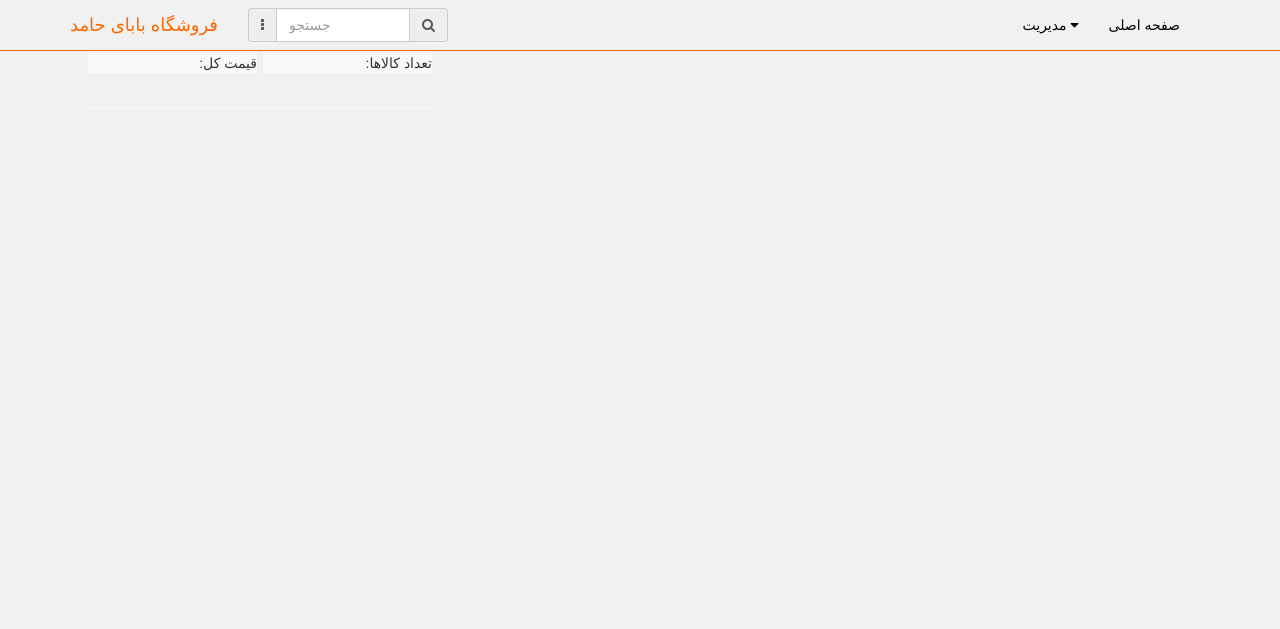
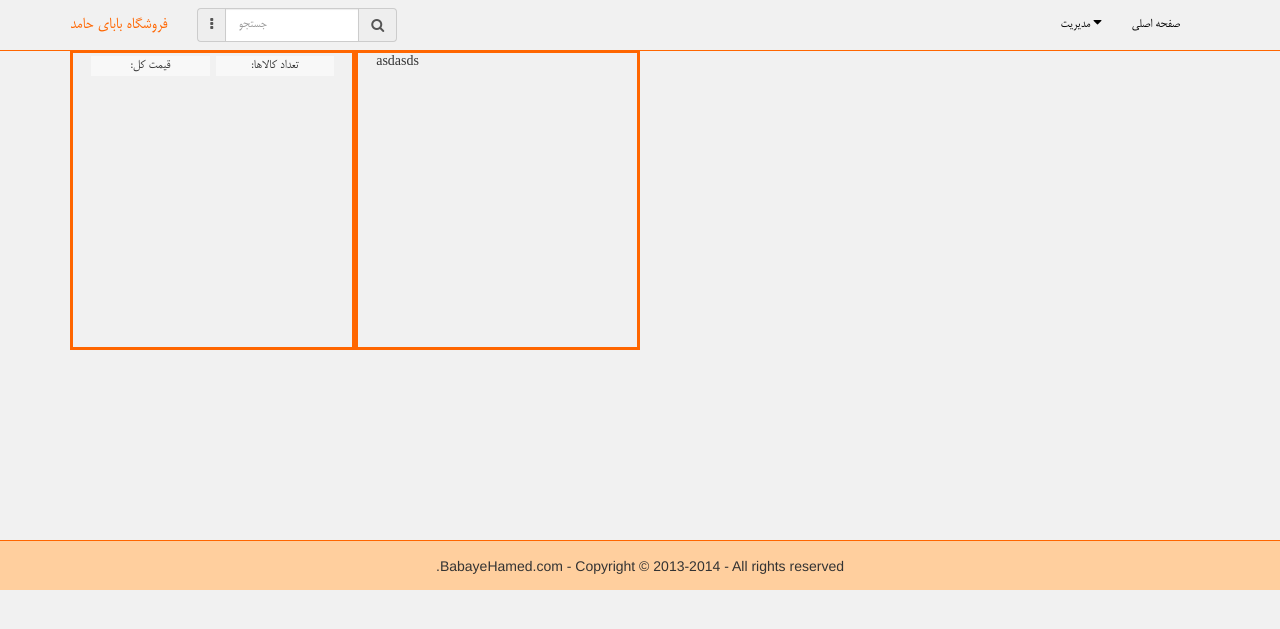
Before and after one commit to mahdikhosravi/hfs, a Django app: page /search/ in a window 1280 px wide. Shown: the top 629 px of the page. Run offline with Django 3.2, Linux system fonts and the light colour scheme; data that the repository does not hold is empty; some libraries are stand-ins or nearby versions.

Commit message:
main page designed started

```diff
--- /dev/null
+++ b/pages/static/css/cart.css
@@ -0,0 +1,23 @@
+#sabadContainer{
+    height: 40%;
+    font-family: "WMitra", serif;
+    border-color: #ff6600 !important;
+    border: solid;
+}
+
+#sabad {
+    background-color: #f1f1f1;
+    height: 80%;
+    overflow-y: scroll;
+}
+
+#inf{
+    text-align: center;
+    height: 20%;
+}
+
+#inf * {
+    display: inline-block;
+    width: 50%;
+    float: right;
+}
--- a/pages/static/css/mainPage.css
+++ b/pages/static/css/mainPage.css
@@ -21,6 +21,19 @@
     border-color: #FF6600;
     outline-color: #FF6600;
     background-color: #f1f1f1;
+    font-family: "WMitra",serif;
+}
+
+#recommended{
+    font-family: "WMitra", serif;
+}
+
+#popular{
+    font-family: "wmitra", serif;
+}
+
+.title{
+    font-family: "WMitra", serif;
 }
 
 header a{
@@ -81,3 +94,14 @@ input:focus{
 #search-form{
     width: 100% !important;
 }
+
+#mainPageFooter{
+    border-top: solid 1px !important;
+    border-color: #ff6600 !important;
+    background-color: #FFCF9E;
+    margin-top: 70px;
+    text-align: center;
+    direction: rtl;
+    height: 50px;
+    padding-top: 15px;
+}
--- /dev/null
+++ b/pages/static/css/newproduct.css
@@ -0,0 +1,6 @@
+#newProduct{
+    height: 100%;
+    font-family: "WMitra", serif;
+    border: solid;
+    border-color: #ff6600 !important;
+}
--- a/pages/static/css/productsPage.css
+++ b/pages/static/css/productsPage.css
@@ -35,27 +35,6 @@
 	text-align: center;
 }
 
-#sabad {
-	border-style: solid;
-	border-color: #f1f1f1;
-	background-color: #f8f8f8;
-	max-height: 350px;
-	overflow-y: scroll;
-}
-
-#inf {
-	text-align: right;
-	height: 55px;
-}
-
-#inf * {
-	display: inline-block;
-	width: 50%;
-	float: right;
-	border-style: solid;
-	/*margin-right: 10%;*/
-}
-
 #productTable td {
 	text-align: center;
 	/*margin-right: 20px;  */
--- /dev/null
+++ b/pages/static/css/profile.css
@@ -0,0 +1,6 @@
+#sidebarProfile{
+    height: 40%;
+    font-family: "WMitra", serif;
+    border: solid;
+    border-color: #ff6600 !important;
+}
--- /dev/null
+++ b/pages/static/css/slideshow.css
@@ -0,0 +1,10 @@
+#carousel-example-generic{
+    width: auto;
+    max-width: 100%;
+    height: 40%;
+}
+
+.slideShowItem{
+    width: 100% !important;
+    height: 100% !important;
+}
--- /dev/null
+++ b/pages/static/fonts/font.css
@@ -0,0 +1,11 @@
+@font-face {
+    font-family: 'WMitra';
+    src: url('WebMitra.eot');
+    src: url('WebMitra.eot?#iefix') format('embedded-opentype'),
+    url('WebMitra.woff') format('woff'),
+    url('WebMitra.ttf') format('truetype'),
+    url('WebMitra.svg#WebMitra') format('svg');
+    font-weight: normal;
+    font-style: normal;
+    unicode-range: U+0600–06FF;
+}
--- a/pages/templates/base.html
+++ b/pages/templates/base.html
@@ -17,6 +17,11 @@
     <link href="{% static 'css/mainPage.css' %}" rel="stylesheet"/>
     <link href="{% static 'css/productsPage.css' %}" rel="stylesheet"/>
     <link href="{% static 'css/addPage.css' %}" rel="stylesheet"/>
+    <link href="{% static 'css/slideShow.css' %}" rel="stylesheet"/>
+    <link href="{% static 'css/cart.css' %}" rel="stylesheet"/>
+    <link href="{% static 'css/profile.css' %}" rel="stylesheet"/>
+    <link href="{% static 'css/newProduct.css' %}" rel="stylesheet"/>
+    <link href="{% static 'fonts/font.css' %}" rel="stylesheet"/>
 
     <link rel="shortcut icon" href="{% static 'images/icon.ico' %}">
     <link href="//netdna.bootstrapcdn.com/font-awesome/4.0.3/css/font-awesome.css" rel="stylesheet">
@@ -40,7 +45,8 @@
     <div class="container">
         <!-- navebar -->
         <div class="navbar-header">
-            <button type="button" class="navbar-toggle collapsed" data-toggle="collapse" data-target="#bs-main-navbar-collapse">
+            <button type="button" class="navbar-toggle collapsed" data-toggle="collapse"
+                    data-target="#bs-main-navbar-collapse">
                 <span class="sr-only dropdownIcon">Toggle navigation</span>
                 <span class="icon-bar dropdownIcon"></span>
                 <span class="icon-bar dropdownIcon"></span>
@@ -54,11 +60,13 @@
                 <!-- search -->
                 <ul class="nav navbar-nav">
 
-                    <form class="navbar-form navbar-left" role="search" action="{% url 'searchPage' %}" method="get" id="search-form">
+                    <form class="navbar-form navbar-left" role="search" action="{% url 'searchPage' %}" method="get"
+                          id="search-form">
                         <div class="input-group margin-bottom-sm" id="navbarForm">
                             <span class="input-group-addon">
                              <li class="dropdown">
-                                 <span class="dropdown-toggle" data-toggle="dropdown"><b class="fa fa-ellipsis-v" id="advanced-search-cats"></b></span>
+                                 <span class="dropdown-toggle" data-toggle="dropdown"><b class="fa fa-ellipsis-v"
+                                                                                         id="advanced-search-cats"></b></span>
                                  <ul class="dropdown-menu" id="search-dropdown">
                                      {% for cat in categories %}
                                          {% if not cat.parent %}
@@ -75,7 +83,9 @@
                              </li>
                             </span>
                             <input type="text" class="form-control" placeholder="جستجو" id="search-text" name="search">
-                            <span class="input-group-addon"><i class="fa fa-search" id="advanced-search" data-toggle="modal" data-target="#searchModal"></i></span>
+                            <span class="input-group-addon"><i class="fa fa-search" id="advanced-search"
+                                                               data-toggle="modal"
+                                                               data-target="#searchModal"></i></span>
                         </div>
                     </form>
                 </ul>
@@ -196,5 +206,9 @@
     <!-- /.modal-dialog -->
 </div>
 <!-- /.modal -->
+
+<footer id="mainPageFooter">
+BabayeHamed.com - Copyright © 2013-2014 - All rights reserved.
+</footer>
 </body>
 </html>
--- a/pages/templates/baseCart.html
+++ b/pages/templates/baseCart.html
@@ -8,7 +8,7 @@
 
 
 {% block content %}
-    <div class="col-xs-12 col-md-4" id= "sabadContainer">
+    <div class="col-xs-12 col-md-3" id="sabadContainer">
         <div id="inf">
             <div id="totalAmount">
                 :تعداد کالاها
@@ -27,4 +27,15 @@
             </table>
         </div>
     </div>
+
+    {% block main-content %}
+    {% endblock %}
+
+    <div class="col-xs-12 col-md-3" id="sidebarProfile">
+        <img src='{{ profile.picture.url }}' id="sidebarProfilePic">
+    asdasds
+    </div>
+
+    {% block page-content %}
+    {% endblock %}
 {% endblock %}
```
Also changed, not shown: pages/static/fonts/WebMitra.css (added, +11 -0 lines), pages/templates/mainPage.html (+34 -12 lines), pages/static/fonts/WebMitra.ttf (added), pages/static/fonts/WebMitra.woff (added), 2 other files.
